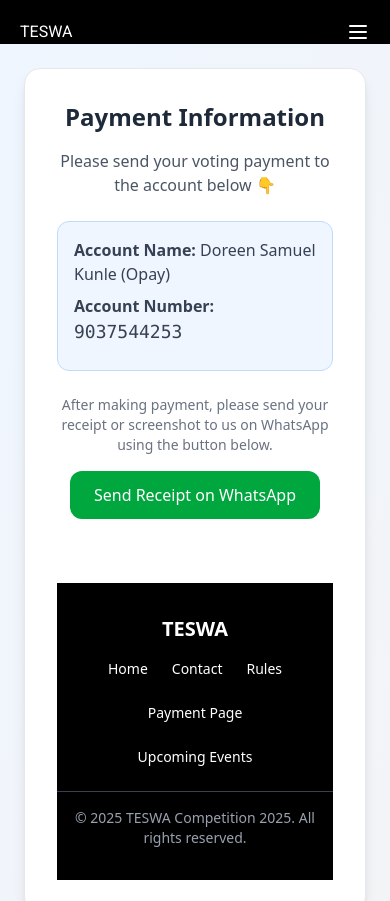
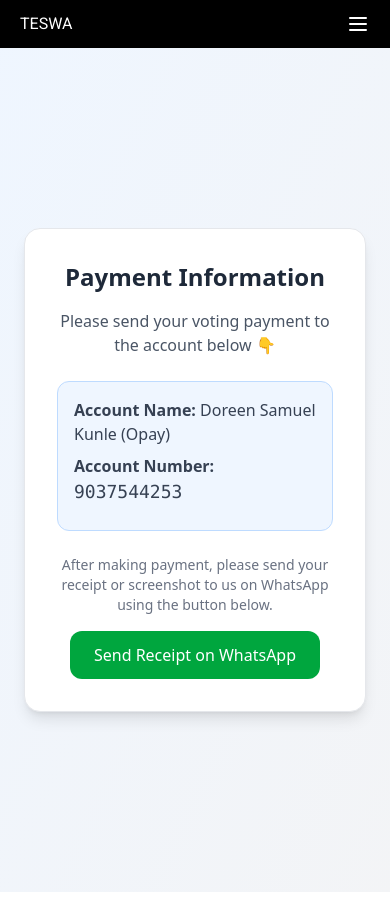
Before and after one commit to isaiah973/rankingSystem, a React (Vite) app: page /payment in a window 390 px wide. Shown: the top 901 px of the page. Built offline with nearby package versions, Linux system fonts and the light colour scheme.

Commit message:
edit navbar py

```diff
--- a/src/Components/Navbar.jsx
+++ b/src/Components/Navbar.jsx
@@ -26,7 +26,7 @@ const Navbar = () => {
         </ul>
         </div>
         <div>
-          <div className="md:hidden flex items-center justify-between px-5 bg-black pt-5">
+          <div className="md:hidden flex items-center justify-between py-3 px-5 bg-black">
             <h1 className=" text-white">TESWA</h1>
 
           <button
--- a/src/Pages/PaymentPage.jsx
+++ b/src/Pages/PaymentPage.jsx
@@ -49,9 +49,11 @@ const PaymentPage = () => {
         >
           Send Receipt on WhatsApp
         </button>
-        <Footer />
+
       </div>
+
     </div>
+    <Footer />
 
     </div>
   );
```
